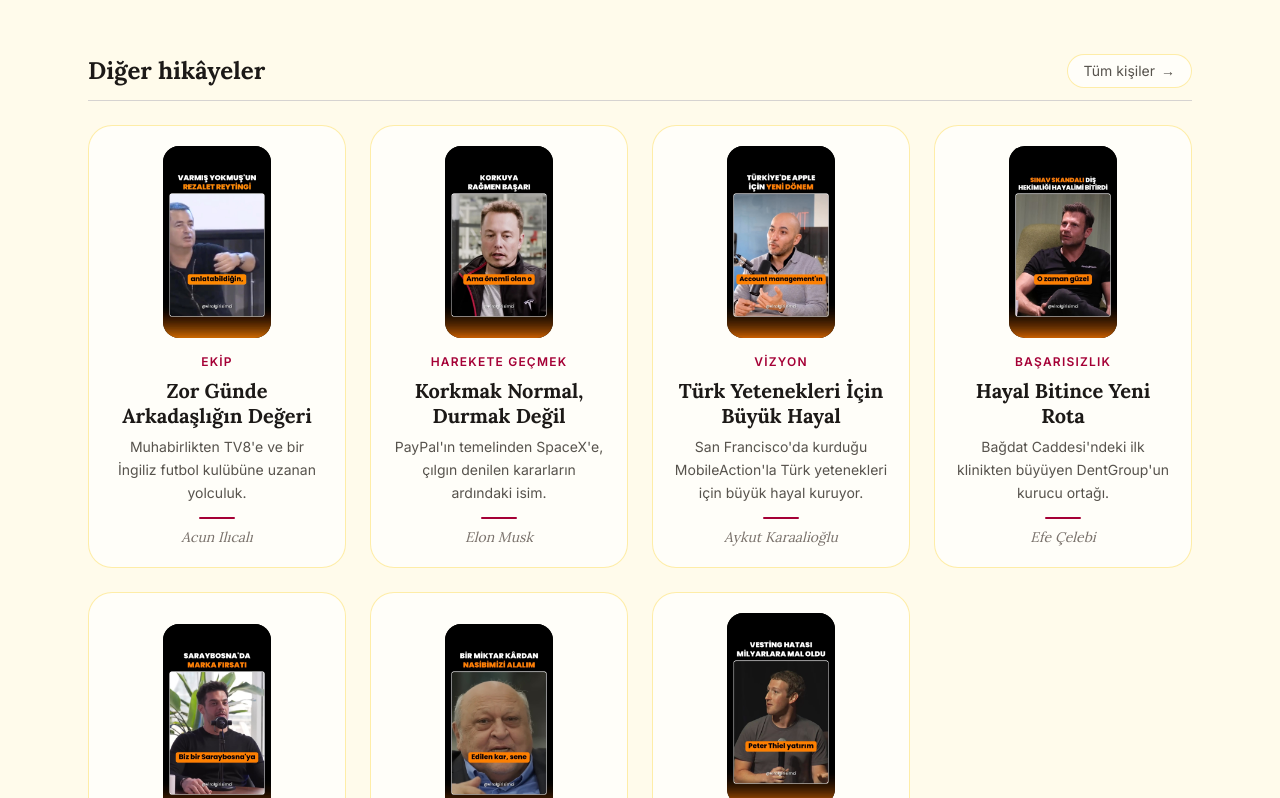
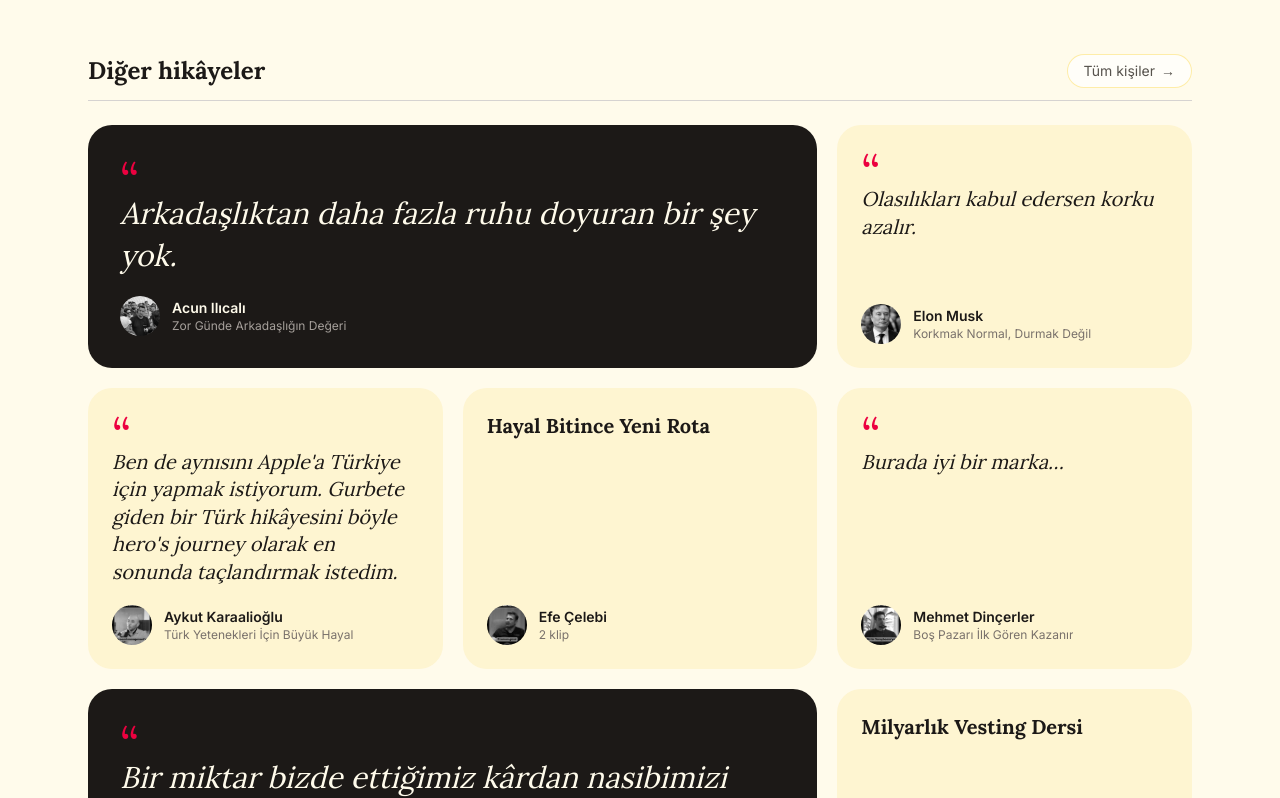
Before and after one commit to symkllci/klip-dergi, a Next.js app: page / in a window 1280 px wide. Shown: the part 1022-1820 px from the top of the page. Built offline with nearby package versions, Linux system fonts and the light colour scheme.

Commit message:
Alıntı duvarında öne çıkan geniş kartlar

```diff
--- a/src/app/page.tsx
+++ b/src/app/page.tsx
@@ -3,6 +3,7 @@ import { Lora } from "next/font/google"; // Google Fonts'tan serif (tırnaklı)
 import { getAllPeople } from "@/lib/people"; // Bütün kişileri getiren tarif.
 import KlipKarti from "@/components/KlipKarti"; // Ortak kart bileşeni, kişiler sayfası da kullanıyor
 import Vitrin from "@/components/Vitrin"; // Kayan vitrin: tarayıcıda çalışan ("use client") bileşen
+import AlintiKarti from "@/components/AlintiKarti"; // Alıntı duvarı kartı (Diğer hikâyeler)
 
 // Başlık fontu: dergi hissi versin diye serif (kaynak: Next.js Fonts belgesi).
 // latin-ext: Türkçe harfler (ş, ğ, ı, İ) için.
@@ -85,12 +86,16 @@ export default function Home() {
           </div>
 
           {albumMu ? (
-            // ALBÜM: 📚 MDN CSS Grid · repeat(auto-fill, minmax(240px, 1fr))
-            // auto-fill = sığdığı kadar sütun aç · minmax = her sütun en az 240px, artan boşluk eşit paylaşılır
-            // Geniş ekran (1152px) → 4 sütun · tablet → 2–3 · telefon (375) → 1
-            <div className="grid grid-cols-[repeat(auto-fill,minmax(240px,1fr))] gap-6">
-              {digerleri.map((kisi) => (
-                <KlipKarti key={kisi.slug} kisi={kisi} klip={kisi.clips[0]} />
+            // ALINTI DUVARI (albüm): 📚 MDN CSS Grid · repeat(auto-fill, minmax(300px, 1fr))
+            // auto-fill = sığdığı kadar sütun aç · minmax = her sütun en az 300px, artan boşluk eşit paylaşılır
+            // Geniş ekran (1152px) → 3 sütun · tablet → 2 · telefon (375) → 1
+            // min(300px,100%): ekran 300px'ten darsa (ör. 320px telefon) kart taşmasın, ekran kadar olsun
+            // grid-flow-dense: geniş kart sığmazsa arkadaki küçük kart boşluğu doldursun (delik kalmasın)
+            <div className="grid grid-flow-dense grid-cols-[repeat(auto-fill,minmax(min(300px,100%),1fr))] gap-5">
+              {digerleri.map((kisi, sira) => (
+                // Her 5 karttan biri öne çıkan (0, 5, 10…): koyu ve 2 sütun.
+                // 7 kişide geniş ekran: [Acun ▬▬][Elon] · [Aykut][Efe][Mehmet] · [Abdullah ▬▬][Mark] → 3 dolu satır
+                <AlintiKarti key={kisi.slug} kisi={kisi} one={sira % 5 === 0} />
               ))}
             </div>
           ) : (
--- a/src/components/AlintiKarti.tsx
+++ b/src/components/AlintiKarti.tsx
@@ -4,8 +4,8 @@ import type { Person } from "@/types"; // Kişi kalıbı
 
 // Alıntı duvarındaki tek kart: kişinin klipten bir cümlesi büyük ve italik,
 // altında yuvarlak küçük resim + isim + klip başlığı. Tıklayınca kişi sayfası açılır.
-// koyu = true → koyu zemin (duvarda bazı kartlar koyu olsun, düz görünmesin)
-export default function AlintiKarti({ kisi, koyu = false }: { kisi: Person; koyu?: boolean }) {
+// one = true → öne çıkan kart: koyu zemin, 2 sütun genişliğinde, yazısı büyük (duvar düz görünmesin)
+export default function AlintiKarti({ kisi, one = false }: { kisi: Person; one?: boolean }) {
   // Alıntısı olan ilk klip. Yoksa (Efe, Mark) ilk klip
   const alintili = kisi.clips.find((klip) => klip.quote);
   const klip = alintili ?? kisi.clips[0]; // ?? = "soldaki yoksa sağdakini al"
@@ -15,22 +15,28 @@ export default function AlintiKarti({ kisi, koyu = false }: { kisi: Person; koyu
   return (
     <Link
       href={`/kisiler/${kisi.slug}`}
-      className={`group block rounded-3xl p-6 transition duration-300 hover:-translate-y-1 hover:shadow-xl hover:shadow-rose-900/15 ${
-        koyu ? "bg-stone-900 text-amber-50" : "bg-amber-100/70 text-stone-900"
+      // flex-col + justify-between: alıntı üstte, isim satırı HEP en altta → aynı satırdaki kartlar aynı boyda ve hizalı
+      // md:col-span-2: öne çıkan kart orta ekrandan itibaren 2 sütun kaplar (telefonda tek sütun, taşmaz)
+      className={`group flex h-full flex-col justify-between rounded-3xl p-6 transition duration-300 hover:-translate-y-1 hover:shadow-xl hover:shadow-rose-900/15 ${
+        one ? "bg-stone-900 text-amber-50 md:col-span-2 md:p-8" : "bg-amber-100/70 text-stone-900"
       }`}
     >
+      <div>
       {alintili ? (
         // Alıntı VAR: büyük bordo tırnak + kişinin kendi sözü (blockquote = "bu başkasının sözü")
         <>
           <span aria-hidden="true" className="block font-serif text-5xl leading-none text-rose-600">
             “
           </span>
-          <blockquote className="-mt-3 font-serif text-xl italic leading-snug">{alintili.quote}</blockquote>
+          <blockquote className={`-mt-3 font-serif italic leading-snug ${one ? "text-2xl sm:text-3xl" : "text-xl"}`}>
+            {alintili.quote}
+          </blockquote>
         </>
       ) : (
         // Alıntı YOK: tırnak koymuyoruz (uydurma söz olmasın). Yerine klip başlığı
-        <p className="font-serif text-xl font-bold leading-snug">{klip.title}</p>
+        <p className={`font-serif font-bold leading-snug ${one ? "text-2xl sm:text-3xl" : "text-xl"}`}>{klip.title}</p>
       )}
+      </div>
 
       {/* Alt satır: yuvarlak resim + isim + klip başlığı / klip sayısı */}
       <div className="mt-5 flex items-center gap-3">
@@ -45,7 +51,7 @@ export default function AlintiKarti({ kisi, koyu = false }: { kisi: Person; koyu
         </div>
         <div className="min-w-0">
           <p className="text-sm font-semibold transition-colors group-hover:text-rose-600">{kisi.name}</p>
-          <p className={`truncate text-xs ${koyu ? "text-stone-400" : "text-stone-500"}`}>
+          <p className={`truncate text-xs ${one ? "text-stone-400" : "text-stone-500"}`}>
             {alintili ? klip.title : `${kisi.clips.length} klip`}
           </p>
         </div>
```
